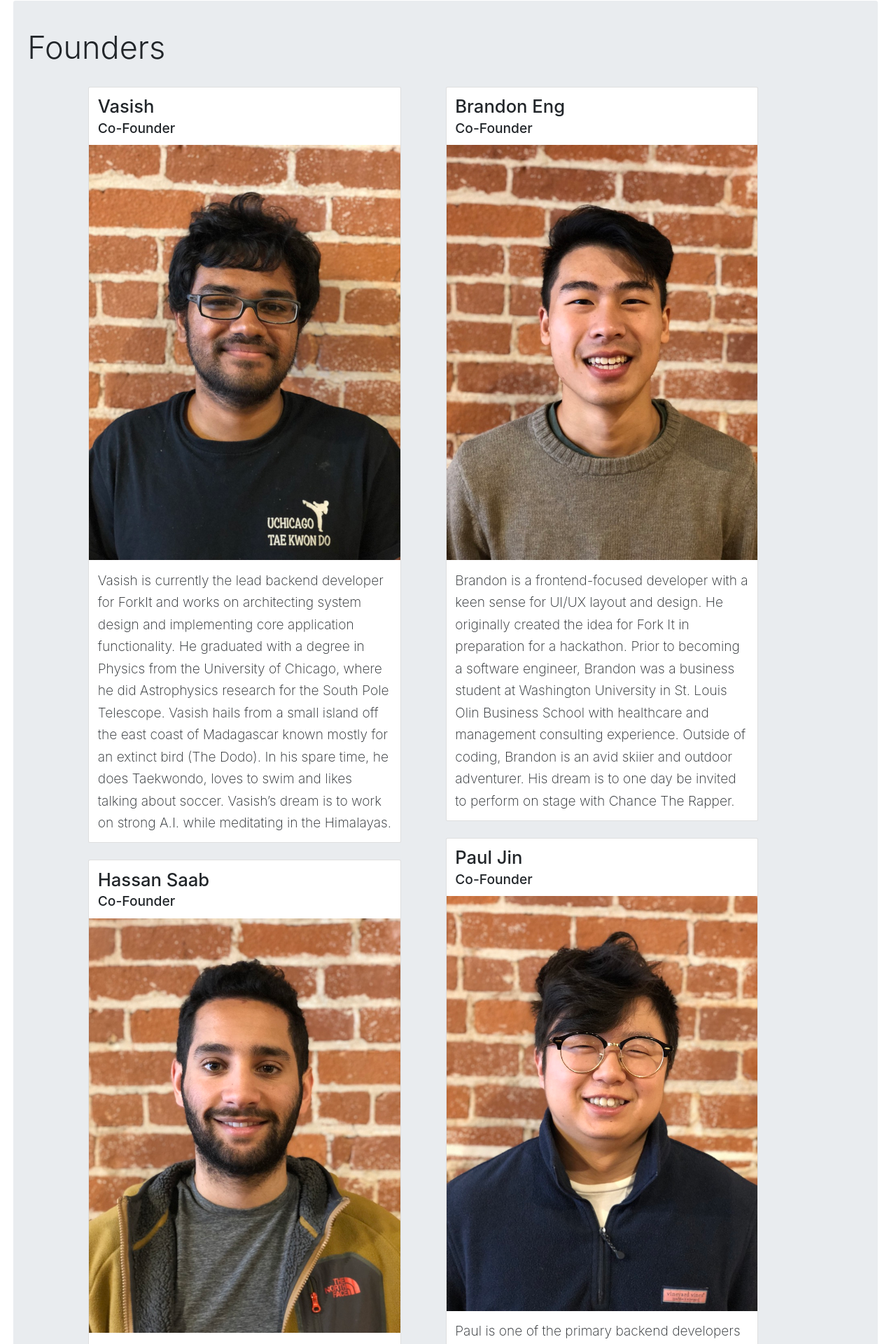
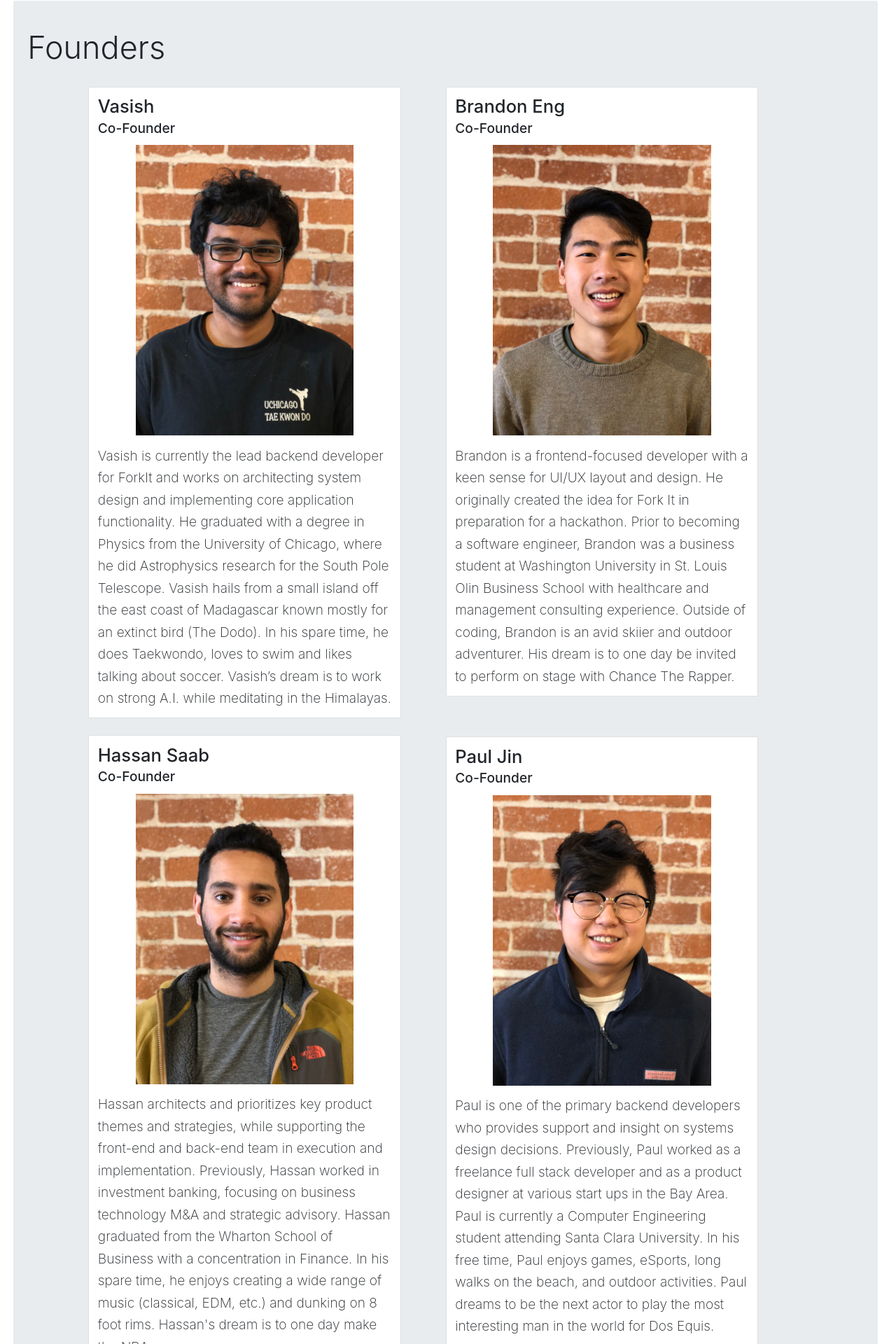
Before and after one commit to hsaab/forkit-co, a React (Create React App) app: page /#/about in a window 1280 px wide. Shown: the part 431-2351 px from the top of the page at 70% size. Built offline with nearby package versions, Linux system fonts and the light colour scheme.

Commit message:
optimized headshots

```diff
--- a/src/App.css
+++ b/src/App.css
@@ -41,9 +41,10 @@
 }
 
 .headShot {
-  width: 100%;
+  width: 70%;
   height: auto;
-  align-self: flex-start;
+  align-self: center;
+  overflow: hidden;
 }
 
 .eachCard {
@@ -61,5 +62,6 @@
 }
 
 .paul {
-  margin-top: 2vh;
+  margin-top: 7.2vh;
+  margin-right: 5vw;
 }
--- a/src/Components/Profile.js
+++ b/src/Components/Profile.js
@@ -16,7 +16,7 @@ class Profile extends Component {
 
   render() {
     return (
-      <div className="eachCard">
+      <div className={this.props.class}>
         <Row>
           <Card>
             <CardBody>
--- a/src/Containers/About.js
+++ b/src/Containers/About.js
@@ -31,13 +31,13 @@ class About extends Component {
             <h2 className="display-3">Founders</h2>
             <Row>
               <Col xs={{ size: 5, order: 3, offset: 1 }}>
-                <Profile image={vasish} name={'Vasish'} title={'Co-Founder'} bio={`Vasish is currently the lead backend developer
+                <Profile class={'eachCard'} image={vasish} name={'Vasish'} title={'Co-Founder'} bio={`Vasish is currently the lead backend developer
                   for ForkIt and works on architecting system design and implementing core application functionality. He graduated
                   with a degree in Physics from the University of Chicago, where he did Astrophysics research for the South Pole
                   Telescope.  Vasish hails from a small island off the east coast of Madagascar known mostly for an extinct bird
                   (The Dodo). In his spare time, he does Taekwondo, loves to swim and likes talking about soccer. Vasish’s dream
                   is to work on strong A.I. while meditating in the Himalayas.`}/>
-                <Profile image={hassan} name={'Hassan Saab'} title={'Co-Founder'} bio={`Hassan architects and prioritizes
+                <Profile class={'eachCard'} image={hassan} name={'Hassan Saab'} title={'Co-Founder'} bio={`Hassan architects and prioritizes
                    key product themes and strategies, while supporting the front-end and back-end team in execution and
                    implementation. Previously, Hassan worked in investment banking, focusing on business technology M&A and
                    strategic advisory. Hassan graduated from the Wharton School of Business with a concentration in Finance. In
@@ -45,12 +45,12 @@ class About extends Component {
                    Hassan's dream is to one day make the NBA.`}/>
               </Col>
               <Col xs={{ size: 5, order: 3 }}>
-                <Profile image={brandon} name={'Brandon Eng'} title={'Co-Founder'} bio={`Brandon is a frontend-focused developer with a
+                <Profile class={'eachCard'} image={brandon} name={'Brandon Eng'} title={'Co-Founder'} bio={`Brandon is a frontend-focused developer with a
                   keen sense for UI/UX layout and design. He originally created the idea for Fork It in preparation for a hackathon.
                   Prior to becoming a software engineer, Brandon was a business student at Washington University in St. Louis Olin
                   Business School with healthcare and management consulting experience. Outside of coding, Brandon is an avid skiier
                   and outdoor adventurer. His dream is to one day be invited to perform on stage with Chance The Rapper.`}/>
-                <Profile marginTop="10px" image={paul} name={'Paul Jin'} title={'Co-Founder'} bio={`Paul is one of the primary backend developers
+                <Profile class={'paul'} image={paul} name={'Paul Jin'} title={'Co-Founder'} bio={`Paul is one of the primary backend developers
                   who provides support and insight on systems design decisions. Previously, Paul worked as a freelance full stack
                   developer and as a product designer at various start ups in the Bay Area. Paul is currently a Computer Engineering
                   student attending Santa Clara University. In his free time, Paul enjoys games, eSports, long walks on the beach, and
```
Also changed, not shown: src/style/assets/Vasish.jpg.
